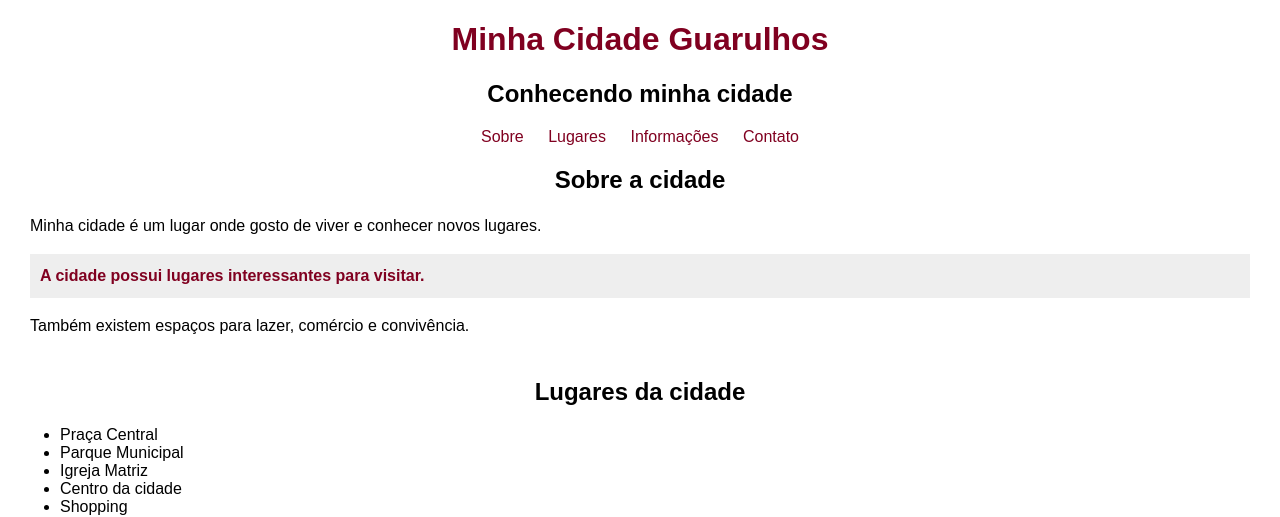
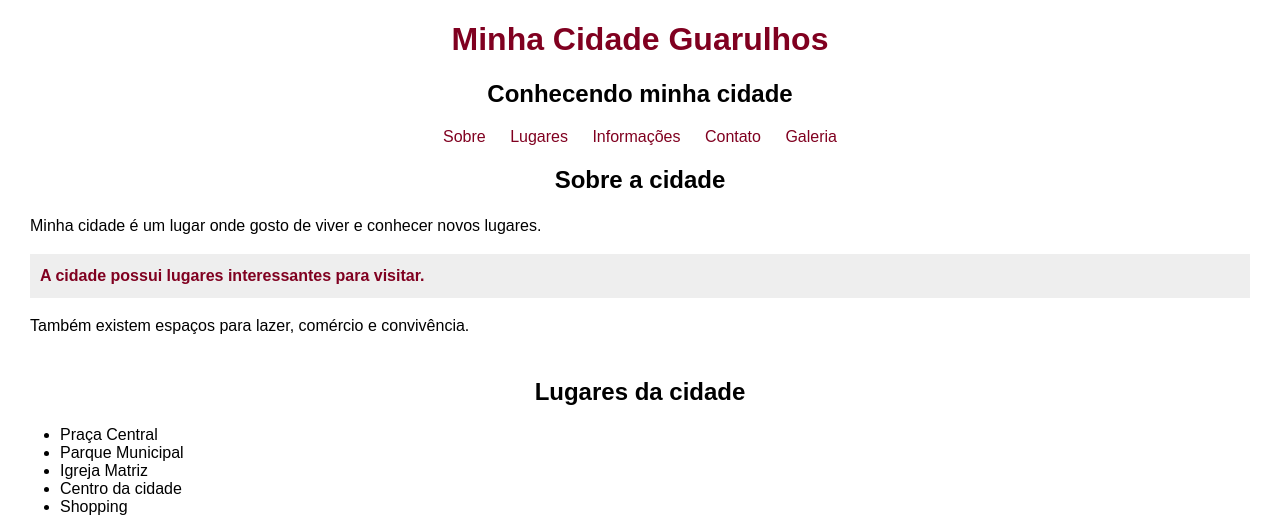
Before and after one commit to Yes230709/yasmin.flexbox, a plain HTML site: page index.html in a window 1280 px wide. Shown: the top 517 px of the page. Drawn offline with Linux system fonts and the light colour scheme.

Commit message:
Update index.html

```diff
--- a/index.html
+++ b/index.html
@@ -21,6 +21,7 @@
         <a href="#lugares">Lugares</a>
         <a href="#informacoes">Informações</a>
         <a href="#contato">Contato</a>
+        <a href="flexbox.html">Galeria</a>
     </nav>
 
     <main>
```
